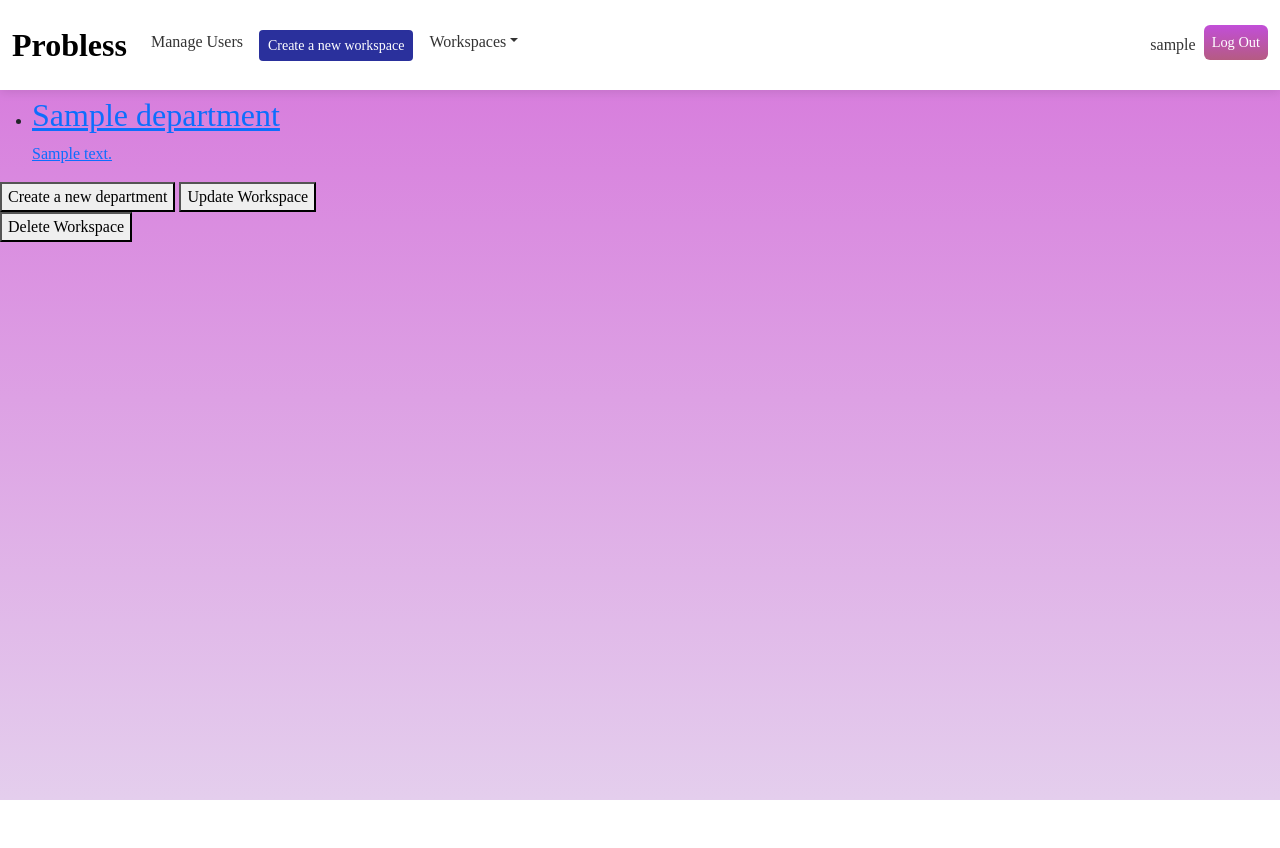
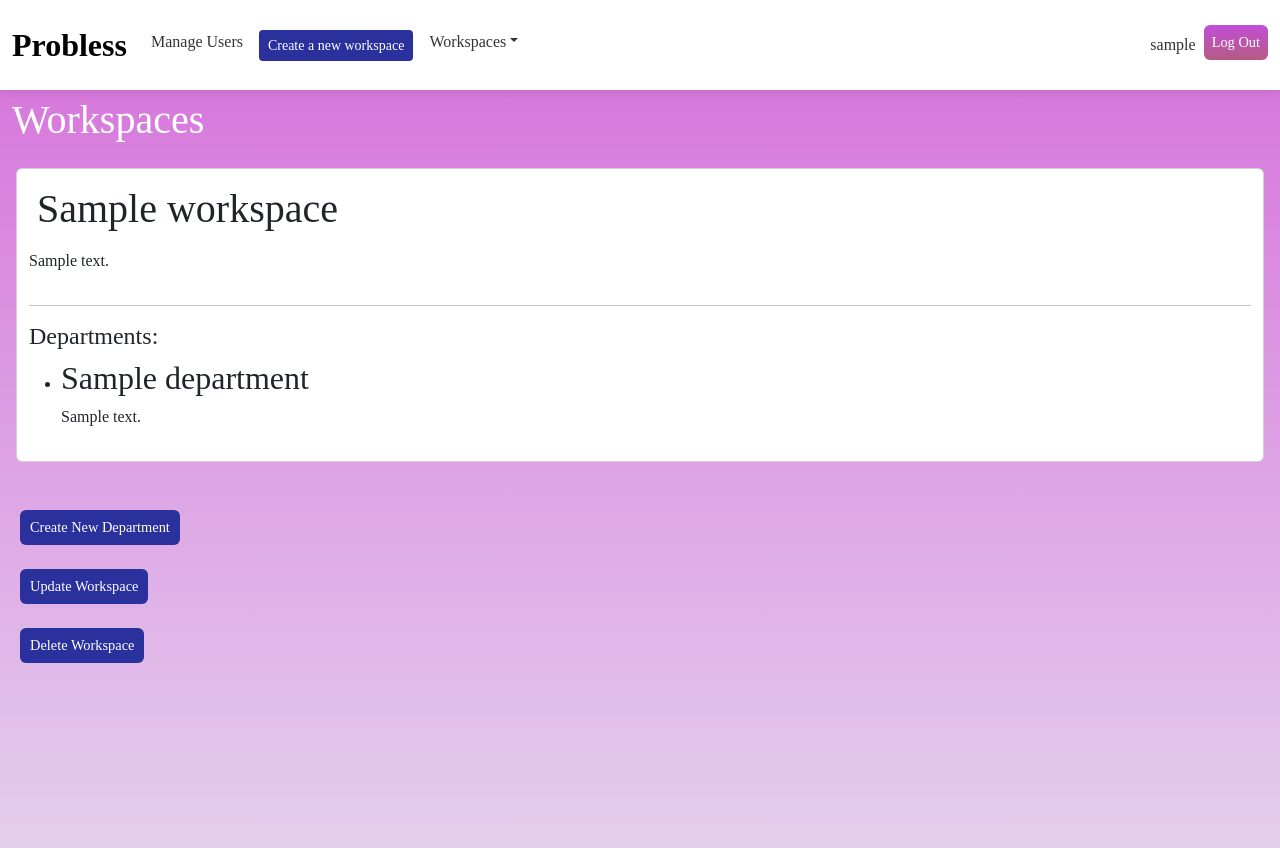
Before and after one commit to luismarrer/Probless-project, a Django app: page /workspaces/1/ in a window 1280 px wide. Before the commit the page ends 800 px from the top, so only its background shows below. Run offline with Django 5.2, Linux system fonts and the light colour scheme; a user stored in the database is signed in; tables that the repository leaves empty hold one stand-in row (values such as "Sample post"); some web fonts are replaced.

Commit message:
Updating creation forms format

```diff
--- a/probless-backend/account/templates/view_detail_user.html
+++ b/probless-backend/account/templates/view_detail_user.html
@@ -1,9 +1,7 @@
 {% extends "layout.html" %}
 
-{% block title %}User Profile{% endblock %}
-
 {% block content %}
-<div class="container mt-4">
+<div class="container mt-5 pt-5 text-white">
     <h2>{{ view_detail_user.username }}'s Profile</h2>
     <ul class="list-group">
         <li class="list-group-item"><strong>First Name: </strong> {{ view_detail_user.first_name }}</li>
@@ -13,4 +11,5 @@
         <li class="list-group-item"><strong>Role: </strong> {{ view_detail_user.get_role_display }}</li>
     </ul>
 </div>
+
 {% endblock %}
--- a/probless-backend/workspace/templates/create_department.html
+++ b/probless-backend/workspace/templates/create_department.html
@@ -4,7 +4,8 @@
 
 {% block content %}
 
-	<h1>Create a new department</h1>
+
+	<h1 class="mt-5 pt-5 text-white">Create a new department</h1>
 	<form method="POST">
 		{% csrf_token %}
 		{{ form.as_p }}
--- a/probless-backend/workspace/templates/create_workspace.html
+++ b/probless-backend/workspace/templates/create_workspace.html
@@ -1,11 +1,10 @@
 {% extends 'layout.html' %}
 
-{% block title %}Create Workspace{% endblock %}
 
 {% block content %}
 	<form method="POST">
 		{% csrf_token %}
-		<h1>Create Workspace</h1>
+		<h1 class="mt-5 pt-5 text-white">Create Workspace</h1>
 		{{error}}
 		{% csrf_token %}
 		{{ form.as_p }}
--- a/probless-backend/workspace/templates/show_users.html
+++ b/probless-backend/workspace/templates/show_users.html
@@ -1,7 +1,7 @@
 {% extends "layout.html" %}
 
 {% block content %}
-<h2>Users managed by {{ owner.username }}</h2>
+<h2 class="mt-5 pt-5 text-white">Users managed by {{ owner.username }}</h2>
 
 {% if users %}
 <ul>
@@ -13,6 +13,6 @@
     {% endfor %}
 </ul>
 {% else %}
-    <p>No users found for this owner.</p>
+    <p class="text-white">No users found for this owner.</p>
 {% endif %}
 {% endblock %}
--- a/probless-backend/workspace/templates/update_department.html
+++ b/probless-backend/workspace/templates/update_department.html
@@ -1,7 +1,7 @@
 {% extends 'layout.html' %}
 
 {% block content %}
-<h1>Update Department</h1>
+<h1 class="mt-5 pt-5 text-white">Update Department</h1>
 
 <form method="POST">
     {% csrf_token %}
--- a/probless-backend/workspace/templates/workspace_detail.html
+++ b/probless-backend/workspace/templates/workspace_detail.html
@@ -1,37 +1,58 @@
 {% extends 'layout.html' %}
 
-{% block title %}Workspace Details{% endblock %}
 
 {% block content %}
 
-	<h1>{{ workspace.name }}</h1>
+
+<div class="container-fluid mt-5 pt-5">
+    <h1 class="text-white">Workspaces</h1>
+    <div class="row mt-4">
+        <div class="card mx-3 col" style="width: rem;">
+            <h1 class="mt-2 p-2">{{ workspace.name }}</h1>
             <p>{{ workspace.description }}</p>
+            <hr>
+
+            <h4>Departments:</h4>
             <ul>
                 {% for department in departments %}
                     <li>
-				<a href="{% url 'dashboard' workspace_name=workspace.name department_name=department.name %}">
+                        <a href="{% url 'dashboard' workspace_name=workspace.name department_name=department.name %}" class='nav-link'>
                             <h2>{{ department.name }}</h2>
                             <p>{{ department.description }}</p>
                         </a>
                     </li>
                 {% endfor %}
             </ul>
+        </div>
+
+
+
+
+    </div>
+</div>
+</div>
+
+
 
             <!-- Button to create department -->
-	<button type="button" onclick="window.location='{% url 'create_department' workspace.id %}'">
-		Create a new department
-	</button>
+            <a href="{% url 'create_department' workspace.id %}" class="btn custom-btn nav-link d-flex justify-content-center text-white mt-5" style="max-width: 200px; width: fit-content; margin-left: 20px; padding: 10px; white-space: nowrap; background: #2a309c;">
+                Create New Department
+            </a>
 
             {% if user.is_owner %}
             <!-- Button to update workspace -->
-	<button type="button" onclick="window.location='{% url 'update_workspace' workspace.id %}'">
+            <a href="{% url 'update_workspace' workspace.id %}" class="btn custom-btn nav-link d-flex justify-content-center text-white mt-4" style="max-width: 200px; width: fit-content; margin-left: 20px; padding: 10px; white-space: nowrap; background: #2a309c;">
                 Update Workspace
-	</button>
+            </a>
 
             <!-- Button to delete workspace -->
-	<form method="POST" action="{% url 'delete_workspace' workspace.id %}">
+            <form method="POST" action="{% url 'delete_workspace' workspace.id %}" style="display:inline;">
                 {% csrf_token %}
-		<button type="submit">Delete Workspace</button>
+                <button type="submit " class="btn custom-btn nav-link d-flex justify-content-center text-white mt-4 " style="max-width: 200px; width: fit-content; margin-left: 20px; padding: 10px; white-space: nowrap; background: #2a309c;">
+                    Delete Workspace
+                </button>
             </form>
             {% endif %}
+
+
 {% endblock %}
```
Also changed, not shown: probless-backend/workspace/templates/show_workspaces.html (+11 -5 lines). Lines whose indentation alone changed are shown as unchanged.
